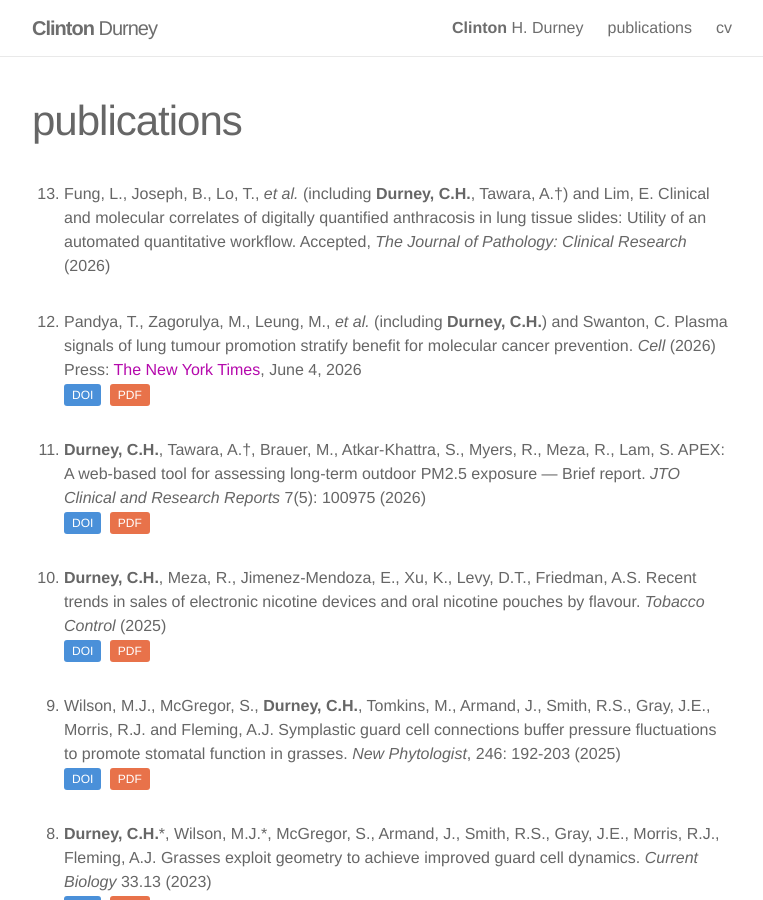
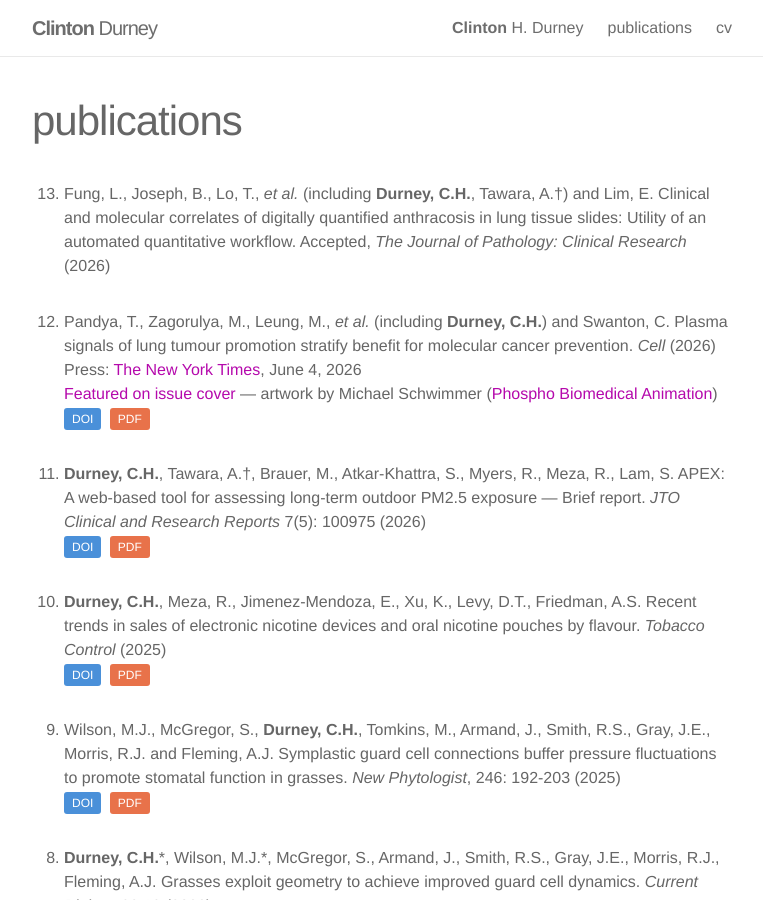
Before and after one commit to clintondurney/clintondurney.github.io, a Jekyll site: the page built from _pages/publications.md, in a window 1280 px wide and 900 px high. Shown: the whole window, without its empty margins (258-1021 px from the left). Built offline with Jekyll 4.4.1, drawn with Linux system fonts in a browser that asks for light colours; nearby versions of some CDN libraries.

Commit message:
update cell cover artwork

```diff
--- a/_pages/publications.md
+++ b/_pages/publications.md
@@ -24,6 +24,7 @@ title: publications
 
   <li>Pandya, T., Zagorulya, M., Leung, M., <em>et al.</em> (including <strong>Durney, C.H.</strong>) and Swanton, C.  Plasma signals of lung tumour promotion stratify benefit for molecular cancer prevention. <em>Cell</em> (2026)<br>
   Press: <a href="https://www.nytimes.com/2026/06/04/well/lung-cancer-prevention.html?unlocked_article_code=1.nlA.22yd.lOSdAdPJuK8r&smid=url-share">The New York Times</a>, June 4, 2026<br>
+  <a href="/assets/img/PandyaEtal_2026_CellCover.jpg" class="btn-cover">Featured on issue cover</a> — artwork by Michael Schwimmer (<a href="https://www.phosphoanimation.com/">Phospho Biomedical Animation</a>)<br>
   <a href="https://doi.org/10.1016/j.cell.2026.05.005" class="btn-doi">DOI</a>
   <a href="/assets/pdfs/PandyaEtal_2026_PlasmaSignalsLungTumorPrevention.pdf" class="btn-pdf">PDF</a></li>
 
```
Also changed, not shown: assets/img/PandyaEtal_2026_CellCover.jpg (added), 1 other file.
